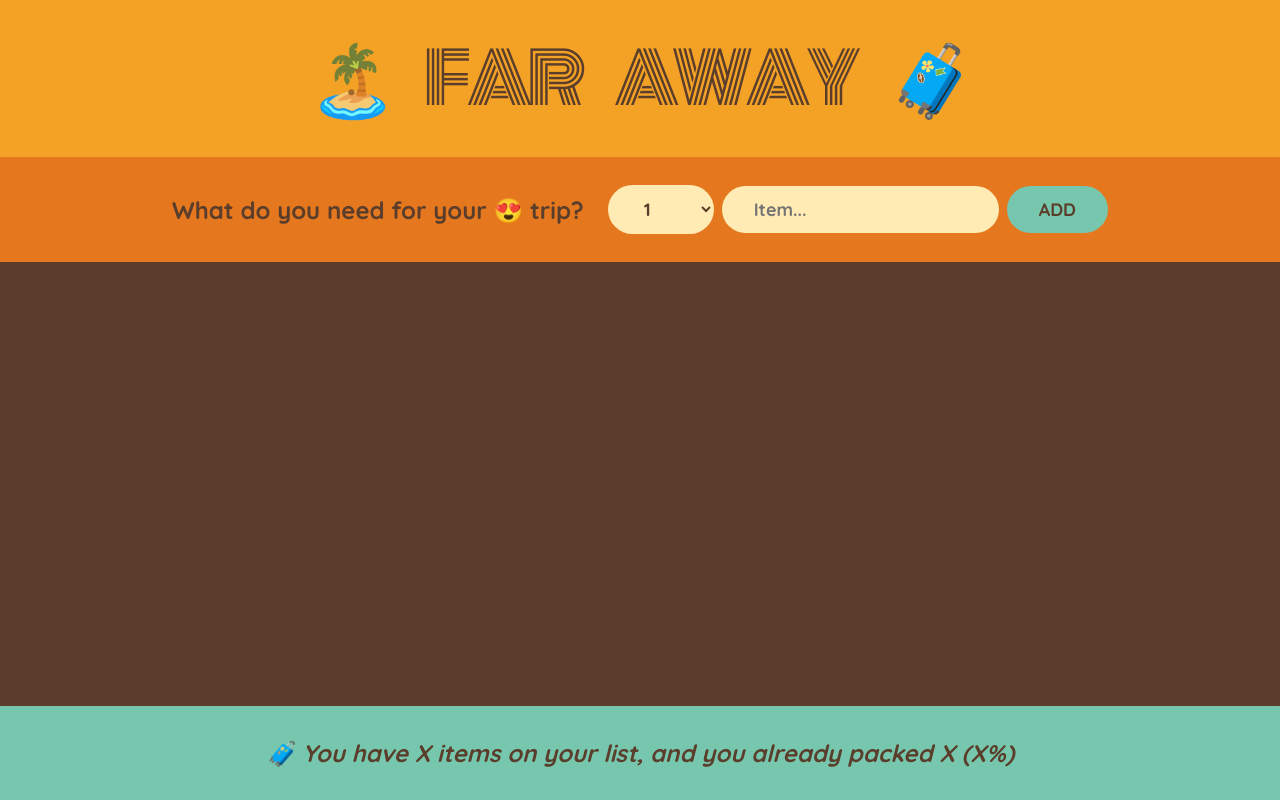
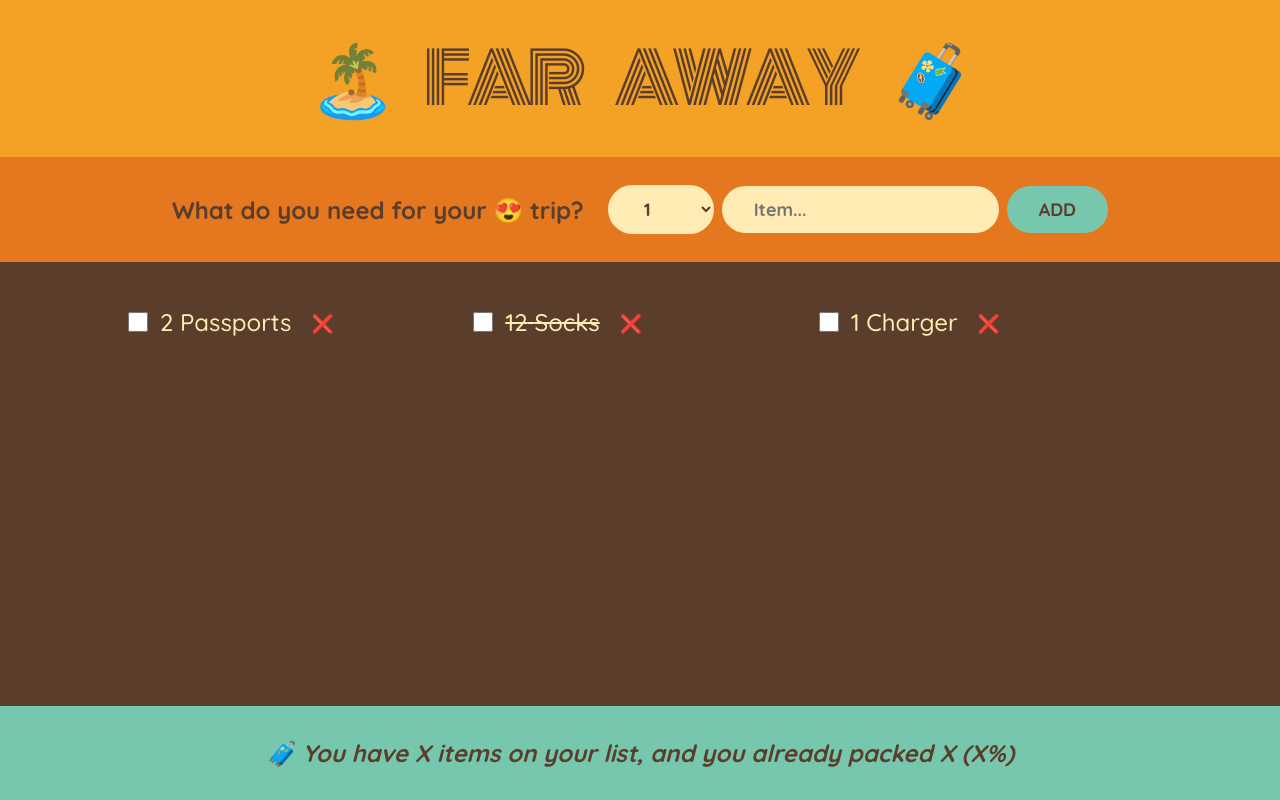
Before and after one commit to Dawid-Zych/React, a React (Create React App) app in the folder 05-travel-list/: page / in a window 1280 px wide. Built offline with nearby package versions, Linux system fonts and the light colour scheme.

Commit message:
checkbox i delete

```diff
--- a/05-travel-list/src/App.js
+++ b/05-travel-list/src/App.js
@@ -5,7 +5,12 @@ import PackingList from './Components/PackingList.js';
 import { useState } from 'react';
 
 export default function App() {
-	const [items, setItems] = useState([]);
+	const initialItems = [
+		{ id: 1, description: 'Passports', quantity: 2, packed: false },
+		{ id: 2, description: 'Socks', quantity: 12, packed: true },
+		{ id: 3, description: 'Charger', quantity: 1, packed: false },
+	];
+	const [items, setItems] = useState(initialItems);
 
 	function handleAddItems(item) {
 		setItems(items => [...items, item]);
@@ -15,11 +20,15 @@ export default function App() {
 		setItems(items => items.filter(item => item.id !== id));
 	}
 
+	function handleToggleItem(id) {
+		setItems(items => items.map(item => (item.id === id ? { ...item, packed: !item.packed } : item)));
+	}
+
 	return (
 		<div className='app'>
 			<Logo />
 			<Form onAddItems={handleAddItems} />
-			<PackingList items={items} onDeleteItems={handleDeleteItem} />
+			<PackingList items={items} onDeleteItem={handleDeleteItem} onToggleItem={handleToggleItem} />
 			<Stats />
 		</div>
 	);
--- a/05-travel-list/src/Components/PackingList.js
+++ b/05-travel-list/src/Components/PackingList.js
@@ -1,27 +1,23 @@
-export default function PackingList({ items, onDeleteItems }) {
-	/* 	const initialItems = [
-		{ id: 1, description: 'Passports', quantity: 2, packed: false },
-		{ id: 2, description: 'Socks', quantity: 12, packed: true },
-		{ id: 3, description: 'Charger', quantity: 1, packed: false },
-	]; */
+export default function PackingList({ items, onDeleteItem, onToggleItem }) {
 	return (
 		<div className='list'>
 			<ul>
 				{items.map(item => (
-					<Item item={item} key={item.id} onDeleteItems={onDeleteItems} />
+					<Item item={item} key={item.id} onDeleteItem={onDeleteItem} onToggleItem={onToggleItem} />
 				))}
 			</ul>
 		</div>
 	);
 }
 
-function Item({ item, onDeleteItems }) {
+function Item({ item, onDeleteItem, onToggleItem }) {
 	return (
 		<li>
-			<span style={item.packed ? { textDecoration: 'line-throught' } : {}}>
+			<input type='checkbox' value={item.packed} onChange={() => onToggleItem(item.id)} />
+			<span style={item.packed ? { textDecoration: 'line-through' } : {}}>
 				{item.quantity} {item.description}
 			</span>
-			<button onClick={() => onDeleteItems(item.id)}>❌</button>
+			<button onClick={() => onDeleteItem(item.id)}>❌</button>
 		</li>
 	);
 }
```
